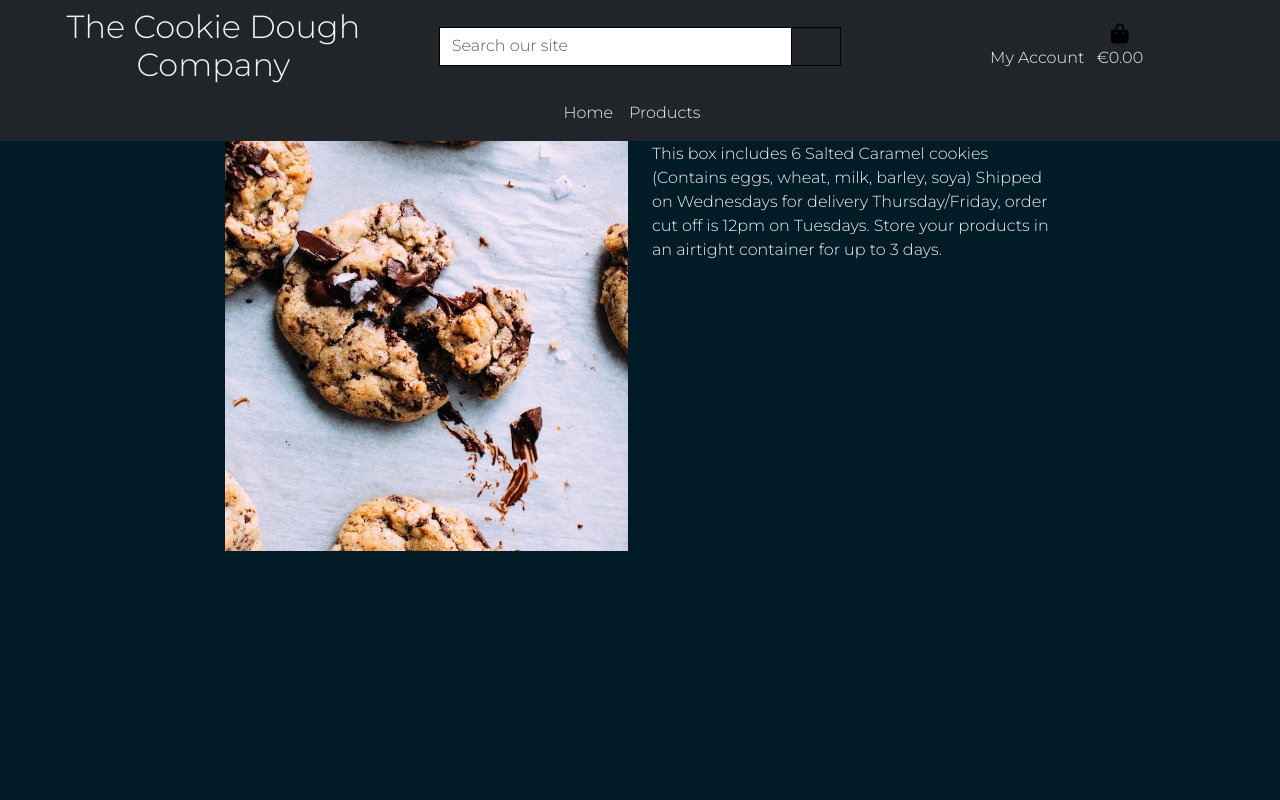
After one commit to LanaCreegan/The-Cookie-Dough-Company-PP5, a Django app: page /products/1 in a window 1280 px wide. The commit adds this page. Run offline with Django 3.2, Linux system fonts and the light colour scheme; data comes from the database, SQL or seed files in the repository; some libraries are stand-ins or nearby versions.

Commit message:
Add product detail url and template

```diff
--- /dev/null
+++ b/products/templates/products/product_detail.html
@@ -0,0 +1,43 @@
+{% extends "base.html" %}
+{% load static %}
+
+{% block page_header %}
+    <div class="container header-container">
+        <div class="row">
+            <div class="col"></div>
+        </div>
+    </div>
+{% endblock %}
+
+{% block content %}
+    <div class="overlay"></div>
+    <div class="container-fluid">
+        <div class="row">
+            <div class="col-12 col-md-6 col-lg-4 offset-lg-2">
+                <div class="image-container my-5">
+                    {% if product.image %}
+                        <a href="{{ product.image.url }}" target="_blank">
+                            <img class="card-img-top img-fluid" src="{{ product.image.url }}" alt="{{ product.name }}">
+                        </a>
+                        {% else %}
+                        <a href="">
+                            <img class="card-img-top img-fluid" src="{{ MEDIA_URL }}noimage.png" alt="{{ product.name }}">
+                        </a>
+                    {% endif %}
+                </div>
+            </div>
+            <div class="col-12 col-md-6 col-lg-4">
+                <div class="product-details-container mb-5 mt-md-5">
+                    <p class="mb-0">{{ product.name }}</p>
+                    <p class="lead mb-0 text-left font-weight-bold">${{ product.price }}</p>
+                    {% if product.rating %}
+                        <small class="text-muted"><i class="fas fa-star mr-1"></i>{{ product.rating }} / 5</small>
+                    {% else %}
+                        <small class="text-muted">No Rating</small>
+                    {% endif %}
+                    <p class="mt-3">{{ product.description }}</p>
+                </div>
+            </div>
+        </div>
+    </div>
+{% endblock %}
--- a/products/templates/products/products.html
+++ b/products/templates/products/products.html
@@ -28,11 +28,11 @@
                 <div class="col-sm-6 col-md-6 col-lg-4 col-xl-3">
                     <div class="card h-100 border-0">
                         {% if product.image %}
-                        <a href="">
+                        <a href="{% url 'product_detail' product.id %}">
                             <img class="card-img-top img-fluid" src="{{ product.image.url }}" alt="{{ product.name }}">
                         </a>
                         {% else %}
-                        <a href="">
+                        <a href="{% url 'product_detail' product.id %}">
                             <img class="card-img-top img-fluid" src="{{ MEDIA_URL }}noimage.png" alt="{{ product.name }}">
                         </a>
                         {% endif %}
--- a/products/urls.py
+++ b/products/urls.py
@@ -2,5 +2,6 @@ from django.urls import path
 from . import views
 
 urlpatterns = [
-    path('', views.all_products, name='products')
+    path('', views.all_products, name='products'),
+    path('<product_id>', views.product_detail, name='product_detail'),
 ]
--- a/products/views.py
+++ b/products/views.py
@@ -21,4 +21,4 @@ def product_detail(request, product_id):
         'product': product,
     }
 
-    return render(request, 'products/products.html', context)
+    return render(request, 'products/product_detail.html', context)
--- a/static/css/base.css
+++ b/static/css/base.css
@@ -50,3 +50,15 @@ p {
 .text-muted {
     color: #F1F5F2 !important;
 }
+
+
+/* -------------------------------- Media Queries */
+@media (max-width: 991px) {
+    .header-container {
+        padding-top: 116px;
+    }
+
+    body {
+        height: calc(100vh - 116px);
+    }
+}
```
